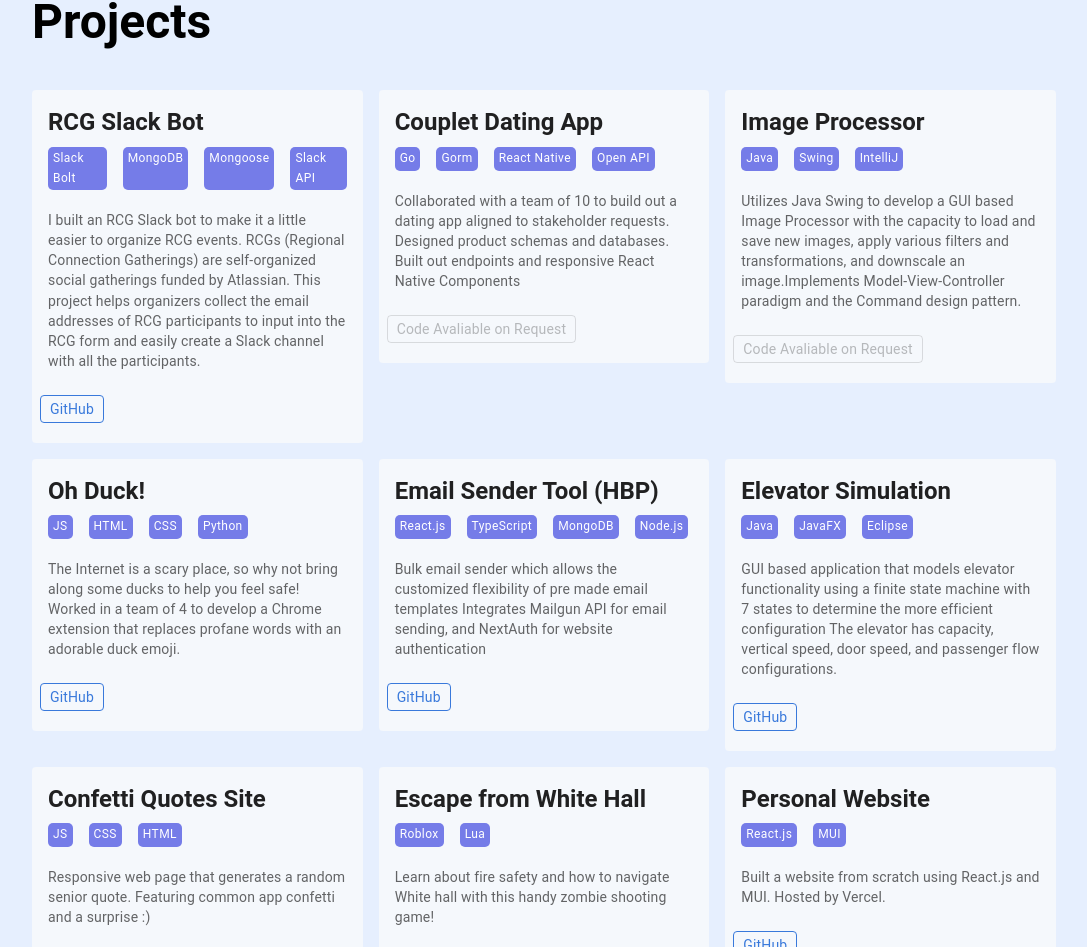
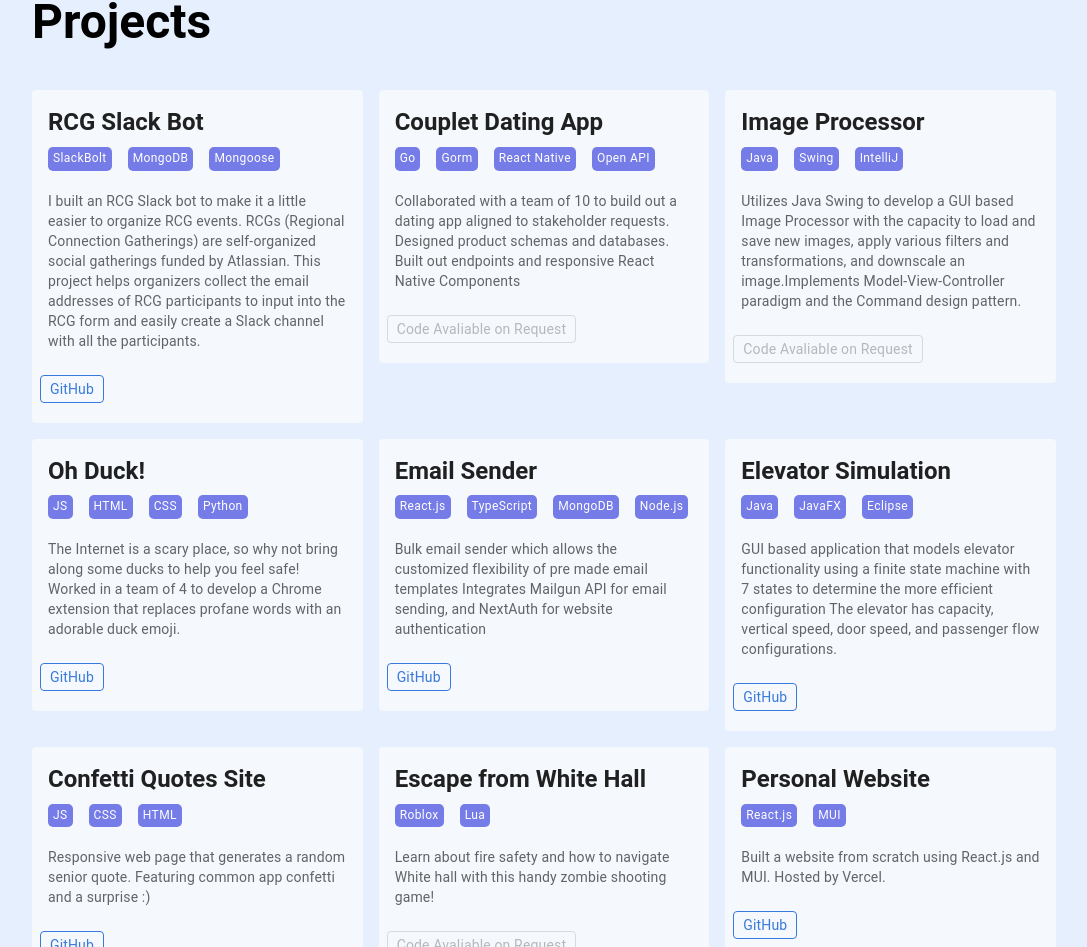
Before and after one commit to karynayen/KarynaPortfolio2, a React (Create React App) app: page / in a window 1280 px wide. Shown: the part 839-1786 px from the top of the page, without its empty margins (96-1183 px from the left). Built offline with nearby package versions, Linux system fonts and the light colour scheme.

Commit message:
update projects

```diff
--- a/src/components/projects/projects.js
+++ b/src/components/projects/projects.js
@@ -23,7 +23,7 @@ function Projects() {
             github: 'https://github.com/karynayen/RCG-Bot',
             description:
                 'I built an RCG Slack bot to make it a little easier to organize RCG events. RCGs (Regional Connection Gatherings) are self-organized social gatherings funded by Atlassian. This project helps organizers collect the email addresses of RCG participants to input into the RCG form and easily create a Slack channel with all the participants.',
-            technologies: ['Slack Bolt', 'MongoDB', 'Mongoose', 'Slack API'],
+            technologies: ['SlackBolt', 'MongoDB', 'Mongoose'],
             buttonLink: '',  // REDIRECT TO A CONTACT ME PAGE
             viewLink: '' // OPEN PROJECT DETAIL PAGE
         },
@@ -65,7 +65,7 @@ function Projects() {
         },
         {
             codeAvaliable: true,
-            name: 'Email Sender Tool (HBP)',
+            name: 'Email Sender',
             image: '',
             github: 'https://github.com/HackBeanpot/internal-tools',
             description:
```
